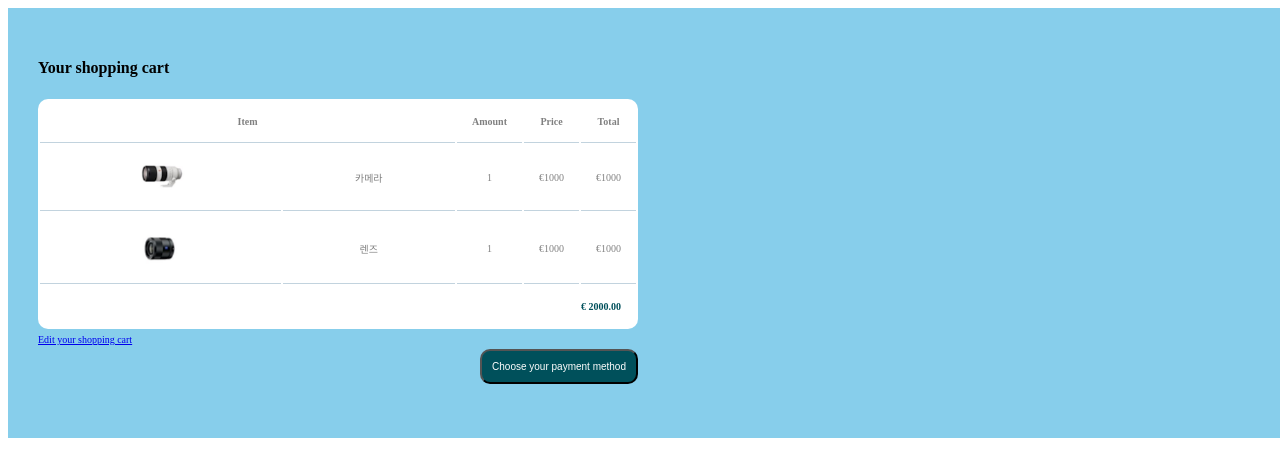
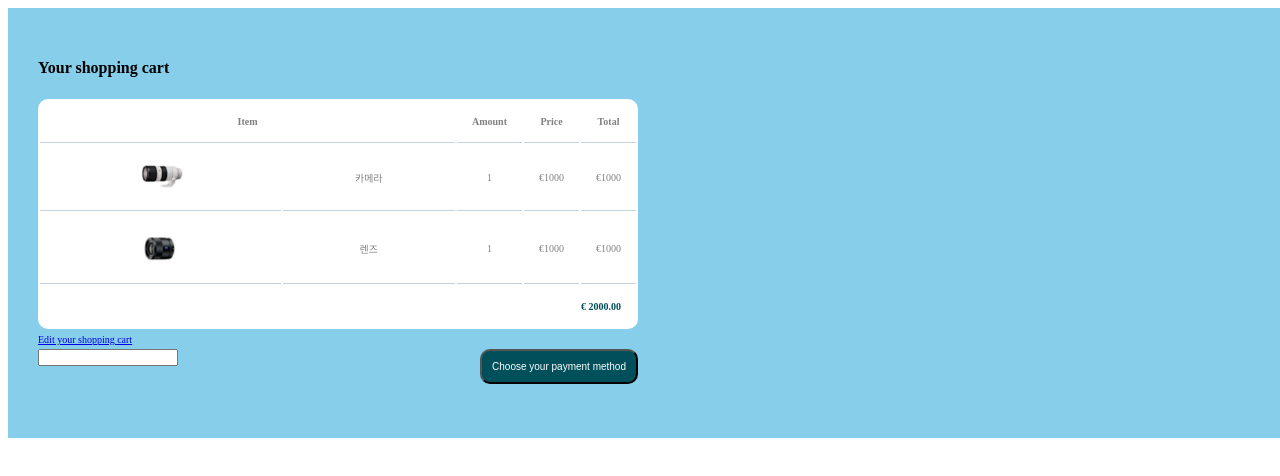
Before and after one commit to LeeMinJii/Web-Study, a plain HTML site: page html3/shopping_cart.html in a window 1280 px wide. Shown: the top 476 px of the page. Drawn offline with Linux system fonts and the light colour scheme.

Commit message:
<input>에 pseudo-class 사용하기

```diff
--- a/html3/css/shopping_cart.css
+++ b/html3/css/shopping_cart.css
@@ -72,3 +72,16 @@
     background-color: yellow;
     border: 1px solid black;
 }
+
+.input-test {
+    font-size: 10px;
+}
+
+/* input에도 pseudo-class 사용 */
+.input-test:hover {
+    border: 2px solid yellow;
+}
+
+.input-test:focus {
+    border-bottom: 5px solid red;
+}
--- a/html3/shopping_cart.html
+++ b/html3/shopping_cart.html
@@ -54,6 +54,8 @@
             </div>
             <div style="clear: both;"></div>
 
+            <input class="input-test">
+
         </div>
     </body>
 </html>
```
